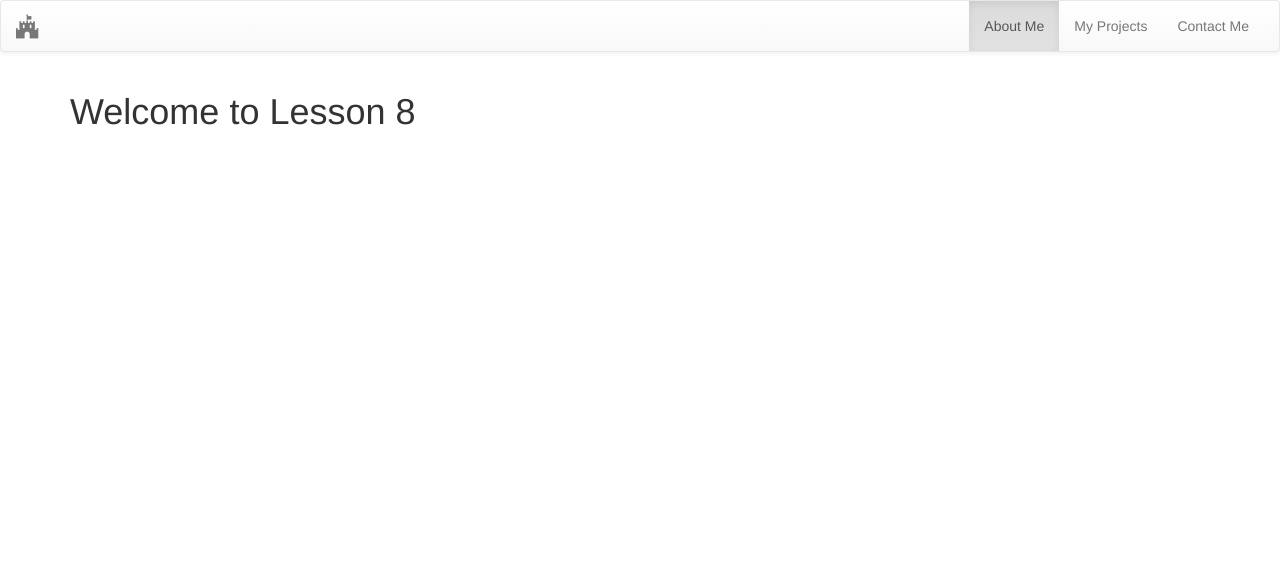
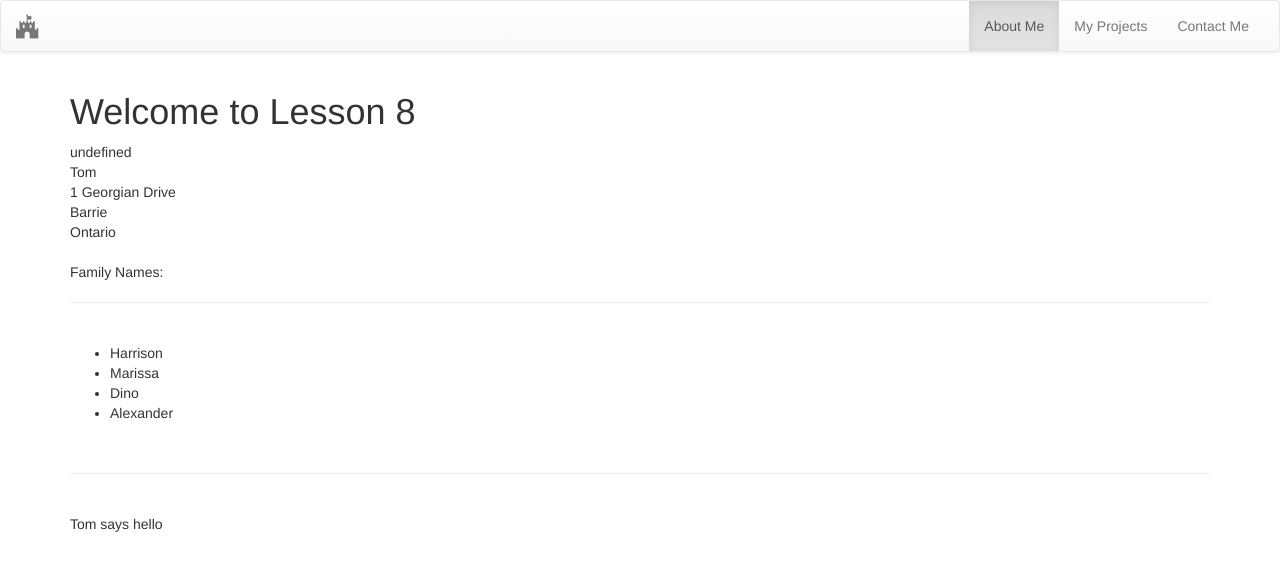
Before and after one commit to GeorgianCollege/COMP1073-Lesson8, a plain HTML site: page index.html in a window 1280 px wide. Drawn offline with Linux system fonts and the light colour scheme.

Commit message:
added Person Object

```diff
--- a/Scripts/app.js
+++ b/Scripts/app.js
@@ -1,26 +1,55 @@
 // setup your IIFE (Immediately Invoked Function Expression)
-(function () {
+(function() {
 
-"use strict";
+    "use strict";
+    var output = "";
+    var firstParagraph = document.getElementById("firstParagraph");
 
-var myVariable = "hello";
-console.log("myVariable " + myVariable);
+    var Person = {
+        "age": undefined,
+        "name": "Tom",
+        "address": "1 Georgian Drive",
+        "city": "Barrie",
+        "province": "Ontario",
+        "familyNames": [
+            "Harrison",
+            "Marissa",
+            "Dino",
+            "Alexander"
+        ],
+        "sayHello":function(){
+            output += "<br><hr><br>";
+            output += Person.name + " says hello";
+        }
 
-var myArray = [
-    "Tom Tsiliopoulos",
-    "1 Georgian Drive",
-    "Barrie",
-    "Ontario",
-    40,
-    true
-];
+    }; /* var Person = new Object();   */
 
-console.log(myArray.slice(4, 1));
+    // for every key in the Person object, loop...
+    for (var key in Person) {
 
-for(var index=0; index < myArray.length; index++) {
-    console.log(myArray[index]);
-}
+        // check if the key is the familyNames array
+        if (key === "familyNames") {
+           output += "<br>Family Names: <br>";
+            output += "<hr><br>";
+            output += "<ul>";
+            for (var index = 0; index < Person.familyNames.length; index++) {
+                output += "<li>" + Person.familyNames[index] + "</li>";
+            } // for loop
+            output += "</ul>";
+        } // if statement
 
+        // check if the key is the sayHello Method
+        else if (key === "sayHello") {
+            Person.sayHello();
+        } // else if
 
+        // for all other cases do the following...
+        else {
 
+            output += Person[key] + "<br>";
+        } // else statement
+
+    } // for in
+
+    firstParagraph.innerHTML = output;
 })();
--- a/index.html
+++ b/index.html
@@ -48,6 +48,9 @@
 
         <h1>Welcome to Lesson 8</h1>
 
+        <p id="firstParagraph">
+
+        </p>
 
 
     </main>
```
